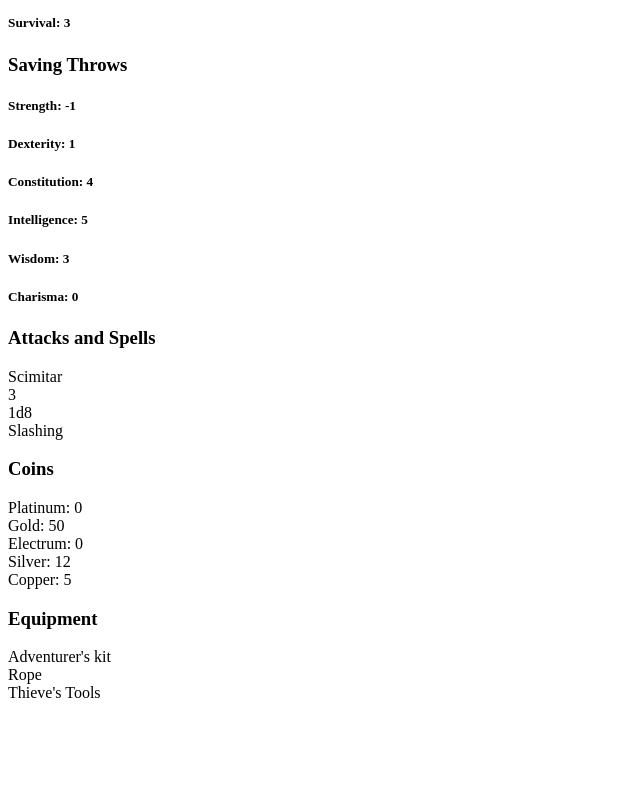
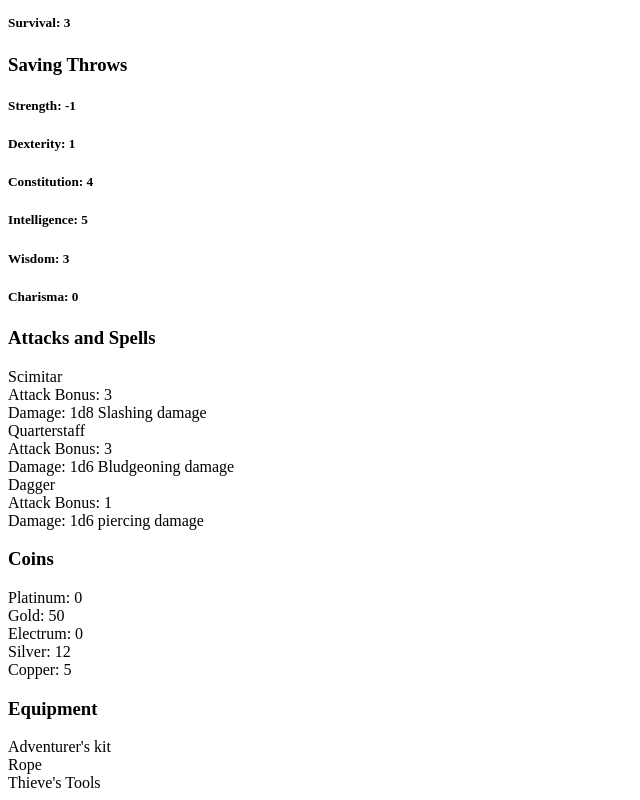
Before and after one commit to bpfahert/charactersheet, a React (Vite) app in the folder character-sheet/: page / in a window 1280 px wide. Shown: the part 1363-2163 px from the top of the page, without its empty margins (0-640 px from the left). Before the commit the page ends 2073 px from the top, so only its background shows below. Built offline with nearby package versions, Linux system fonts and the light colour scheme; the HTML template or start-up script is replaced by a standard one.

Commit message:
Update AttackBox component to display array of attacks and calculate attack bonus

```diff
--- a/character-sheet/src/App.tsx
+++ b/character-sheet/src/App.tsx
@@ -1,4 +1,5 @@
 import { useState, useEffect } from "react";
+import { v4 as uuidv4 } from "uuid";
 import CharacterSheet from "./components/CharacterSheet";
 import { Character } from "./types";
 import AbilityScores from "./components/AbilityScores";
@@ -8,7 +9,7 @@ function App() {
     details: {name: "Caleb", class_one: {class: "wizard", level: 4}, race: "human", background: "student"},
     features_and_traits: ["Feat - Keen Mind - Always know true north and the time of day.", "Darkvision - Can see in darkness up to 60 feet"],
     money: {platinum: 0, gold: 50, electrum: 0, silver: 12, copper: 5},
-    attacks: [{name: "Scimitar", attack_bonus: 3, damage: "1d8", damage_type: "Slashing"}, {name: "Quarterstaff", attack_bonus: 2, damage: "1d6", damage_type: "Bludgeoning"}],
+    attacks: [{name: "Scimitar", damage: "1d8", damage_type: "Slashing", proficient: true, id: uuidv4()}, {name: "Quarterstaff", damage: "1d6", damage_type: "Bludgeoning", proficient: true,  id: uuidv4()}, {name: "Dagger", damage: "1d6", damage_type: "piercing", proficient: false,  id: uuidv4()}],
     equipment: ["Adventurer's kit", "Rope", "Thieve's Tools"],
     saving_throw_proficiencies: {strength: false, dexterity: false, constitution: true, intelligence: true, wisdom: true, charisma: false},
     skill_proficiencies: {acrobatics: false, animal_handling: false,arcana: true, athletics: false, deception: false, history: true, insight: true, intimidation: false, investigation: false, medicine: true, nature: false, perception: true, performance: false, persuasion: false, religion: true, sleight_of_hand: false, stealh: false, survival: true},
--- a/character-sheet/src/components/AttackBox.tsx
+++ b/character-sheet/src/components/AttackBox.tsx
@@ -1,19 +1,30 @@
+import { useEffect } from "react";
 import { AttacksAndSpells } from "../types";
 import { AbilityModProps } from "../types";
+
 
 interface AttackProps {
     attacks: AttacksAndSpells[],
 }
 
-function AttacksBox({attacks}: AttackProps) {
+function AttacksBox({attacks, abilityMods}: AttackProps & AbilityModProps) {
+    const attackElements = attacks.map((attack) => {
+        const bonus = abilityMods.dexterity + (attack.proficient ?  abilityMods.proficiency : 0);
+
+        return(
+            <div key={attack.id}>
+                <div>{attack.name}</div>
+                <div>Attack Bonus: {bonus}</div>
+                <div>Damage: {attack.damage} {attack.damage_type} damage</div>
+            </div>
+        )
+    })
+
 
     return(
         <>
             <h3>Attacks and Spells</h3>
-            <div>{attacks[0].name}</div>
-            <div>{attacks[0].attack_bonus}</div>
-            <div>{attacks[0].damage}</div>
-            <div>{attacks[0].damage_type}</div>
+            {attackElements}
         </>
     )
 }
--- a/character-sheet/src/components/CharacterSheet.tsx
+++ b/character-sheet/src/components/CharacterSheet.tsx
@@ -19,7 +19,7 @@ function CharacterSheet({character} : {character : Character}) {
           <AbilityScores scoreset={character.stats.ability_scores} />
           <Skills skills={character.skill_proficiencies} abilityMods={character.ability_modifiers}/>
           <SavingThrows savingThrows={character.saving_throw_proficiencies} abilityMods={character.ability_modifiers}/>
-          <AttacksBox attacks={character.attacks} />
+          <AttacksBox attacks={character.attacks} abilityMods={character.ability_modifiers}/>
           <Coins coins={character.money} />
           <EquipmentBox equipment={character.equipment}/>
         </>
--- a/character-sheet/src/types.ts
+++ b/character-sheet/src/types.ts
@@ -44,9 +44,10 @@ export interface AbilityModProps {
 
 export interface AttacksAndSpells {
         name: string,
-        attack_bonus: number,
         damage: string,
         damage_type: string,
+        proficient: boolean,
+        id: string,
 }
 
 
```
